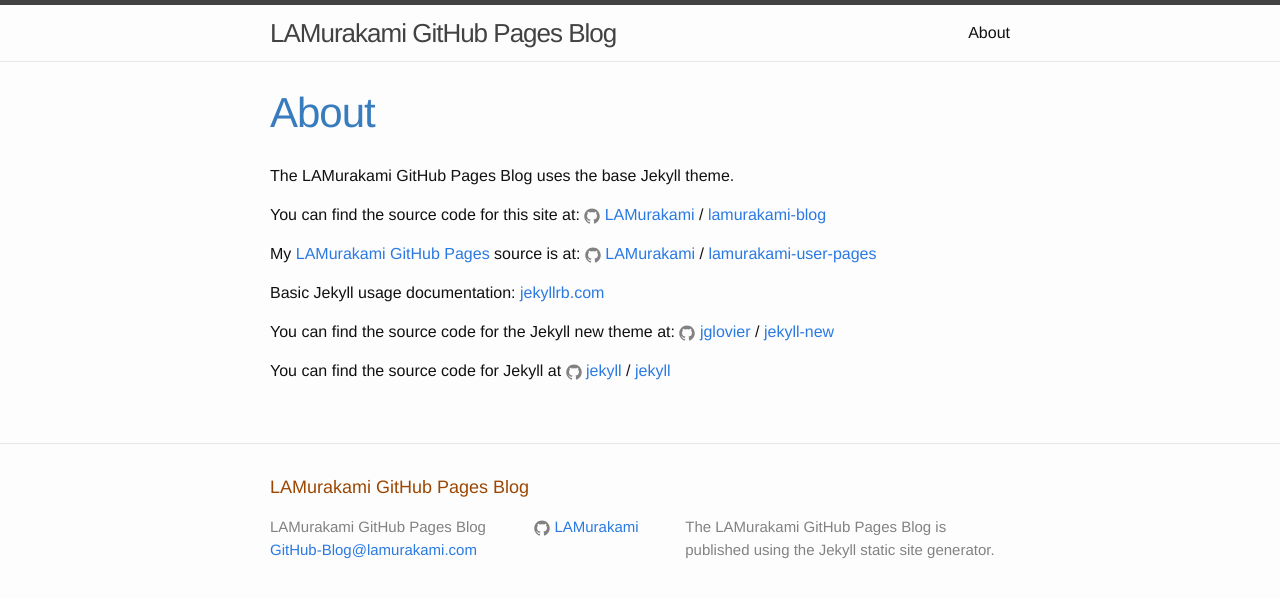
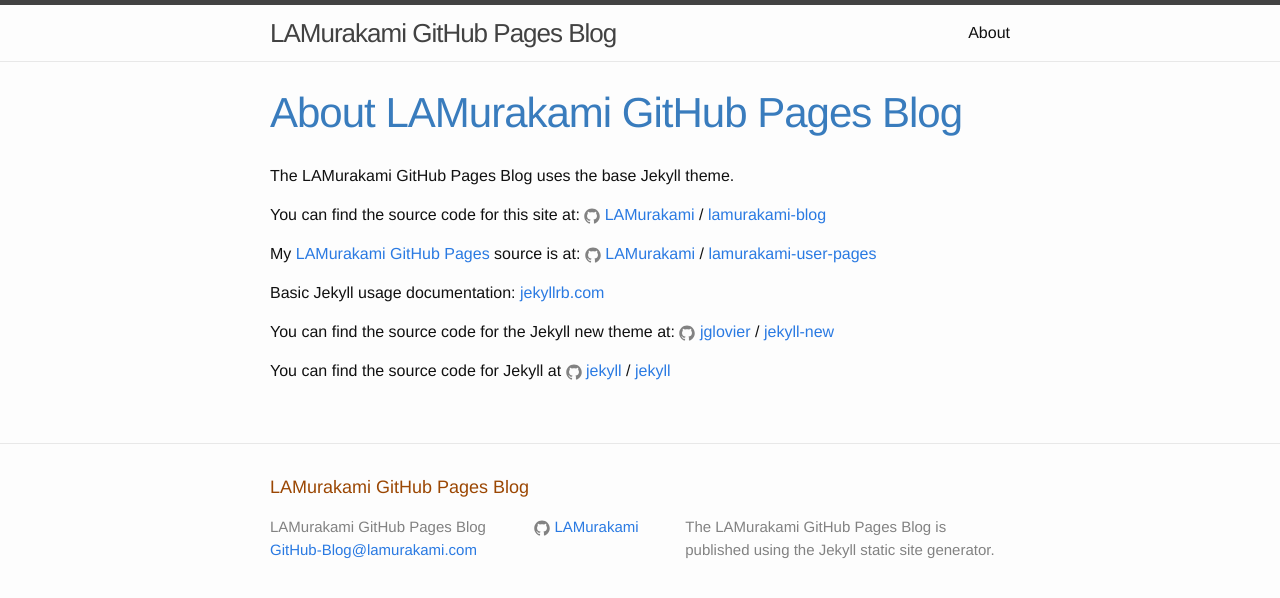
Before and after one commit to LAMurakami/blog, a Jekyll site: the page built from about.md, in a window 1280 px wide. Shown: the top 598 px of the page. Built offline with Jekyll 4.4.1, drawn with Linux system fonts in a browser that asks for light colours.

Commit message:
Use a longer title on the about page.
Modified
_includes/header.html
 - Modified to use a short_title if it exists for the navigation bar.
about.md
 - Added a short_title: About
 - modified the title to: About LAMurakami GitHub Pages Blog

I had first modified the about title which had the unintended affect
 of messing up the navigation at the top of the page.  I learned enough
 of the Liquid syntax and my sites build files to modify the build so
 that a short_title is used ip place of a title if it exists.

```diff
--- a/_includes/header.html
+++ b/_includes/header.html
@@ -15,7 +15,9 @@
 
       <div class="trigger">
         {% for my_page in site.pages %}
-          {% if my_page.title %}
+          {% if my_page.short_title %}
+          <a class="page-link" href="{{ my_page.url | prepend: site.baseurl }}">{{ my_page.short_title }}</a>
+          {% elsif my_page.title %}
           <a class="page-link" href="{{ my_page.url | prepend: site.baseurl }}">{{ my_page.title }}</a>
           {% endif %}
         {% endfor %}
--- a/about.md
+++ b/about.md
@@ -1,6 +1,7 @@
 ---
 layout: page
-title: About
+title: About LAMurakami GitHub Pages Blog
+short_title: About
 permalink: /about/
 ---
 
```
Also changed, not shown: 1 other file.
